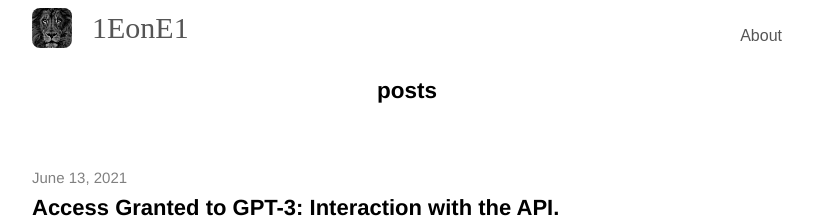
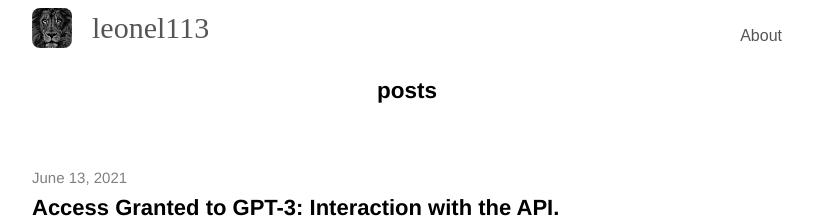
Before and after one commit to leonelBianchi/lebianchi.github.io, a Jekyll site: the page built from index.md, in a window 1280 px wide. Shown: the top 218 px of the page, without its empty margins (233-1046 px from the left). Built offline with Jekyll 4.4.1, drawn with Linux system fonts in a browser that asks for light colours.

```diff
--- a/_layouts/default.html
+++ b/_layouts/default.html
@@ -104,7 +104,7 @@
 
     <div class="header">
         <img src="../../../images/lion2.png" alt="logo"/>
-        <span class="text" style="font-family:'Enriqueta';padding-left: 20px;"><a style="text-decoration: none" href="/index"><h2 class="links" style="text-decoration: none; font-size: 30px;color: #555;font-weight:normal;">1EonE1</h2></a></span>
+        <span class="text" style="font-family:'Enriqueta';padding-left: 20px;"><a style="text-decoration: none" href="/index"><h2 class="links" style="text-decoration: none; font-size: 30px;color: #555;font-weight:normal;">leonel113</h2></a></span>
         <span class="text" style="float:right;padding-top: 10px;"><a style="text-decoration: none" href="/about"><h2 class="links" style="text-decoration: none; font-size: 16px;color: #555;font-weight:normal;">About</h2></a></span>
     </div>
     <br><br>
--- a/_layouts/post2.html
+++ b/_layouts/post2.html
@@ -79,7 +79,7 @@
 
     <div class="header">
         <img src="../../../images/lion2.png" alt="logo"/>
-        <span class="text" style="font-family:'Enriqueta';padding-left: 20px;"><a style="text-decoration: none" href="/index"><h2 class="links" style="text-decoration: none; font-size: 23px;color: #555;font-weight:normal;">1EonE1</h2></a></span>
+        <span class="text" style="font-family:'Enriqueta';padding-left: 20px;"><a style="text-decoration: none" href="/index"><h2 class="links" style="text-decoration: none; font-size: 23px;color: #555;font-weight:normal;">leonel113</h2></a></span>
         <span class="text" style="float:right;padding-top: 10px;"><a style="text-decoration: none" href="/about"><h2 class="links" style="text-decoration: none; font-size: 16px;color: #555;font-weight:normal;">About</h2></a></span>
     </div>
     <br><br>
```
